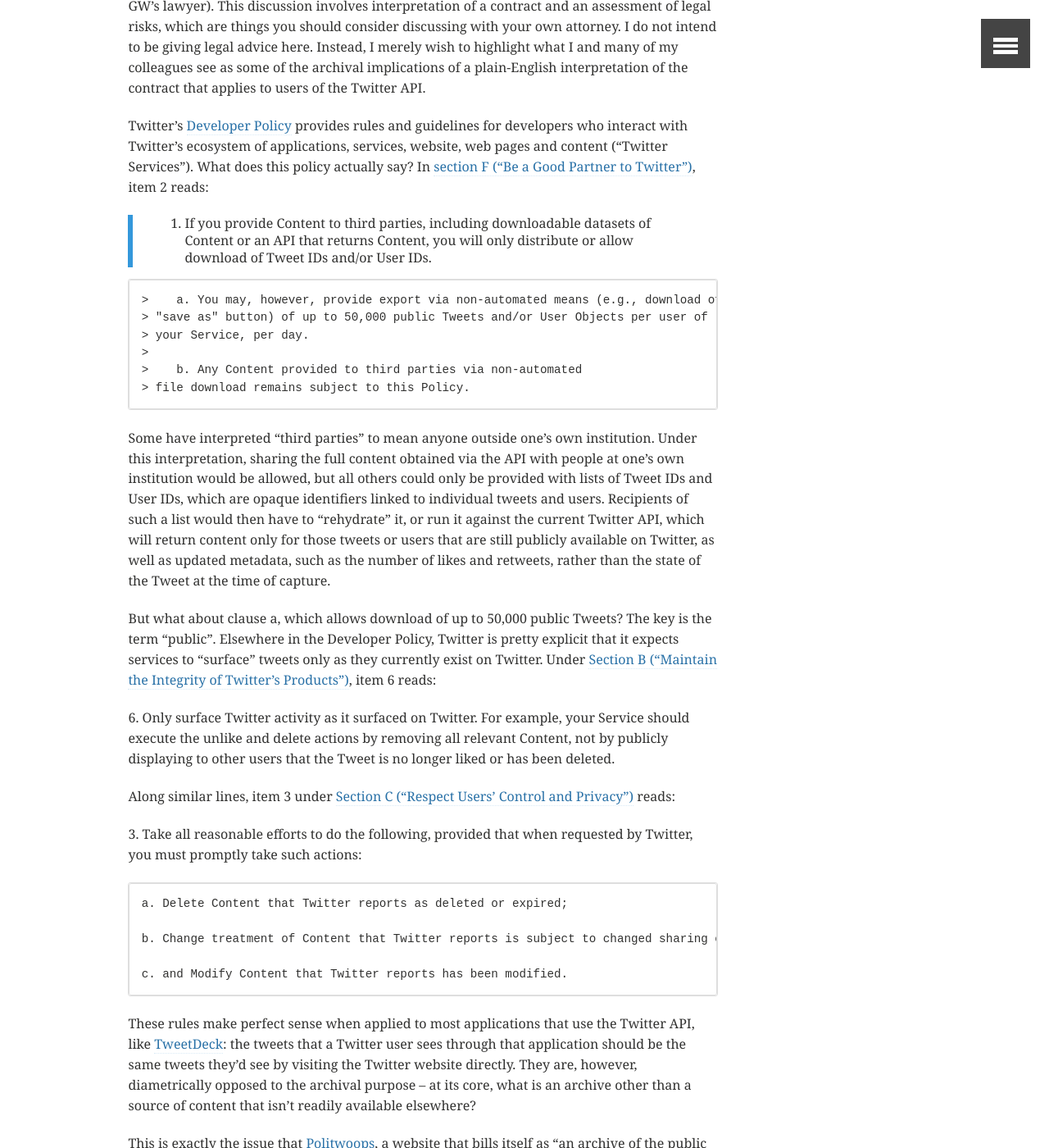
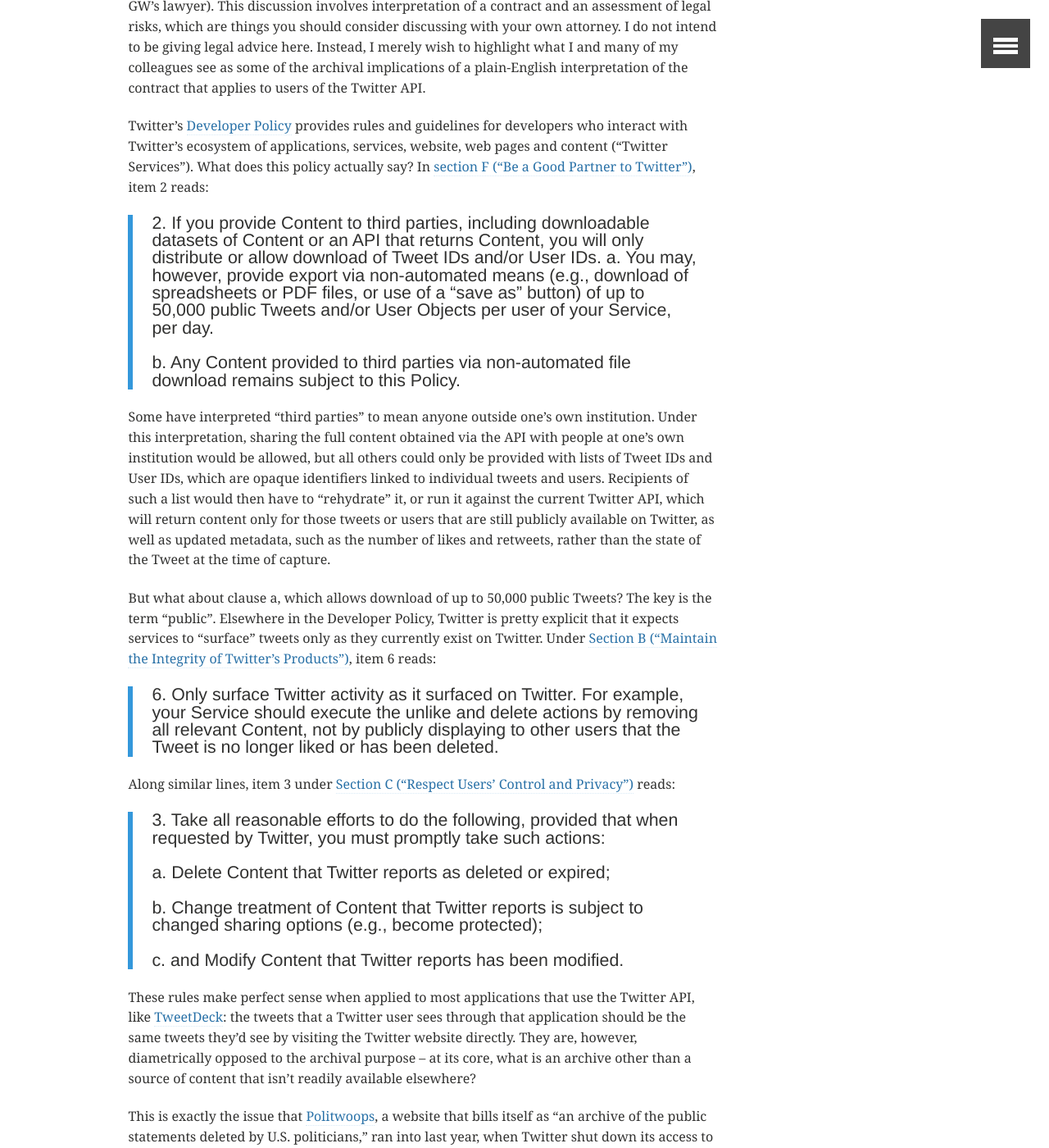
Before and after one commit to gwu-libraries/sfm-ui, a Jekyll site: the page built from _posts/2016-09-07-collection-not-an-archive.md, in a window 1280 px wide and 1400 px high, scrolled down 658 px. Shown: the whole window at 82% size. Built offline with Jekyll 4.4.1, drawn with Linux system fonts in a browser that asks for light colours; comment, search, counter and statistics services are not loaded.

Commit message:
formatting fixes

```diff
--- a/_posts/2016-09-07-collection-not-an-archive.md
+++ b/_posts/2016-09-07-collection-not-an-archive.md
@@ -43,16 +43,15 @@
 Twitter")](https://dev.twitter.com/overview/terms/policy#6.Update_Be_a_Good_Partner_to_Twitter),
 item 2 reads:
 
->   2. If you provide Content to third parties, including downloadable datasets of
+> 2\. If you provide Content to third parties, including downloadable datasets of
 > Content or an API that returns Content, you will only distribute or allow
 > download of Tweet IDs and/or User IDs.
-
-    >    a. You may, however, provide export via non-automated means (e.g., download of spreadsheets or PDF files, or use of a
-    > "save as" button) of up to 50,000 public Tweets and/or User Objects per user of
-    > your Service, per day.
-    >
-    >    b. Any Content provided to third parties via non-automated
-    > file download remains subject to this Policy.
+>   a. You may, however, provide export via non-automated means (e.g., download of spreadsheets or PDF files, or use of a
+> "save as" button) of up to 50,000 public Tweets and/or User Objects per user of
+> your Service, per day.
+>
+>   b. Any Content provided to third parties via non-automated
+> file download remains subject to this Policy.
 
 Some have interpreted "third parties" to mean anyone outside one's own
 institution. Under this interpretation, sharing the full content obtained via
@@ -72,23 +71,23 @@
 Products")](https://dev.twitter.com/overview/terms/policy#2.Update_Maintain_the_Integrity_of_Twitter%E2%80%99s),
 item 6 reads:
 
-6\. Only surface Twitter activity as it surfaced on Twitter. For example, your
-Service should execute the unlike and delete actions by removing all relevant
-Content, not by publicly displaying to other users that the Tweet is no longer
-liked or has been deleted.
+> 6\. Only surface Twitter activity as it surfaced on Twitter. For example, your
+> Service should execute the unlike and delete actions by removing all relevant
+> Content, not by publicly displaying to other users that the Tweet is no longer
+> liked or has been deleted.
 
 Along similar lines, item 3 under [Section C ("Respect Users' Control and
 Privacy")](https://dev.twitter.com/overview/terms/policy#3.Update_Respect_Users_Control_and_Privacy)
 reads:
 
-3\. Take all reasonable efforts to do the following, provided that when requested
-by Twitter, you must promptly take such actions:
-
-    a. Delete Content that Twitter reports as deleted or expired;
-
-    b. Change treatment of Content that Twitter reports is subject to changed sharing options (e.g., become protected);
-
-    c. and Modify Content that Twitter reports has been modified.
+> 3\. Take all reasonable efforts to do the following, provided that when requested
+> by Twitter, you must promptly take such actions:
+>
+>  a. Delete Content that Twitter reports as deleted or expired;
+>
+>  b. Change treatment of Content that Twitter reports is subject to changed sharing options (e.g., become protected);
+>
+>  c. and Modify Content that Twitter reports has been modified.
 
 These rules make perfect sense when applied to most applications that use the
 Twitter API, like [TweetDeck](https://tweetdeck.twitter.com/): the tweets that a
```
